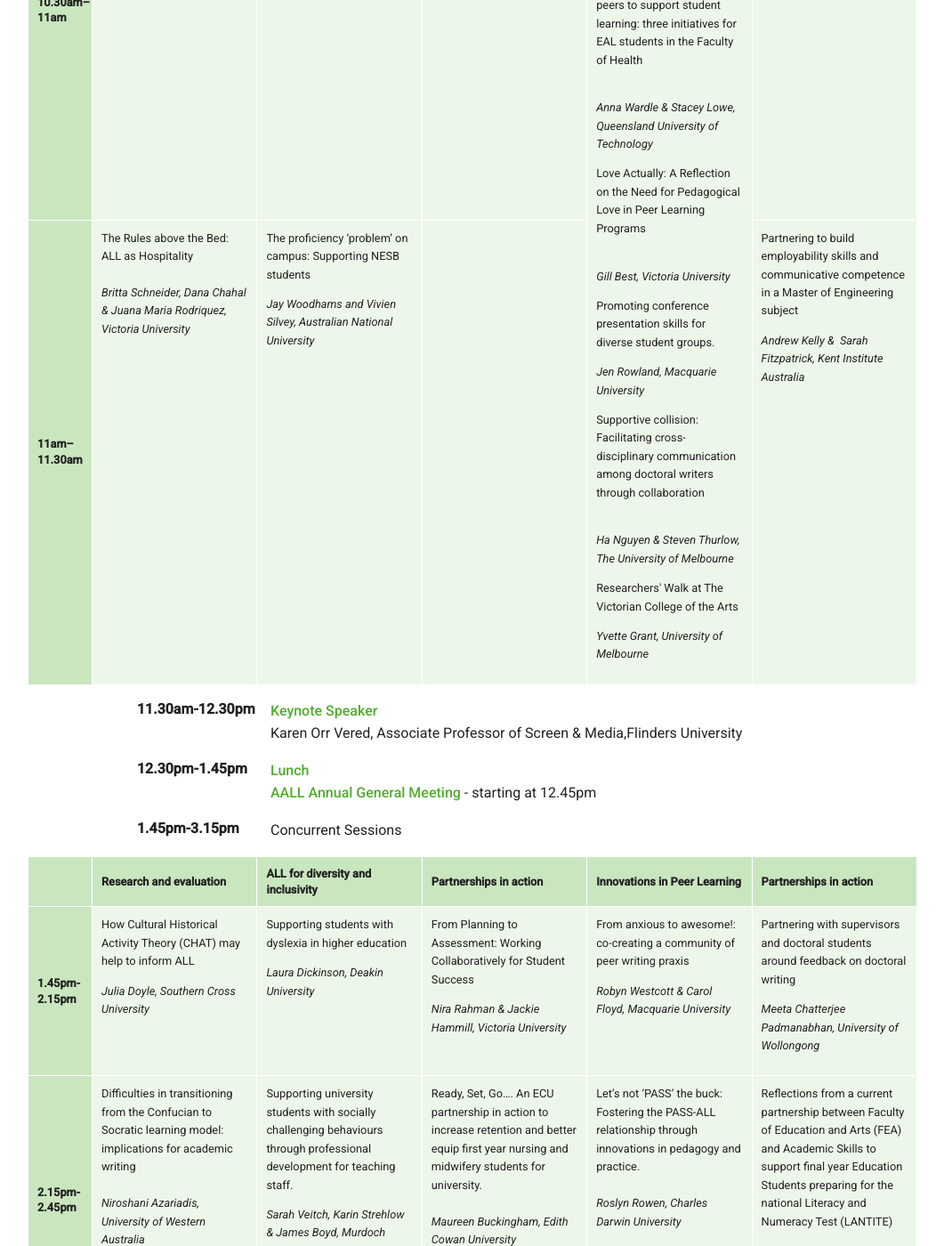
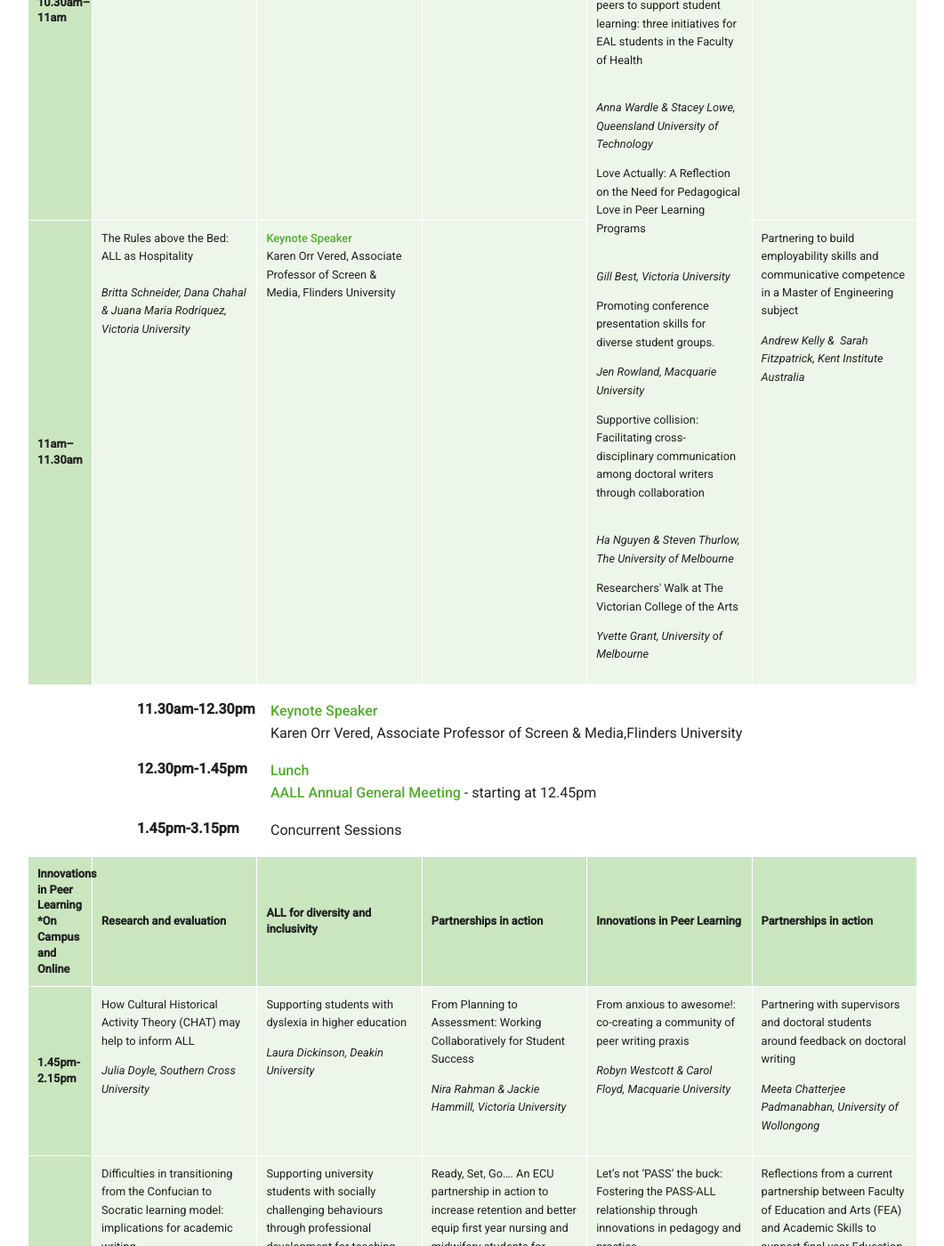
Before and after one commit to aallconference2017/aallconference2017.github.io, a Jekyll site: the page built from program/index.html, in a window 1280 px wide and 1400 px high, scrolled down 5850 px. Shown: the whole window at 89% size, without its empty margins (113-1174 px from the left). Built offline with Jekyll 4.4.1, drawn with Linux system fonts in a browser that asks for light colours.

Commit message:
Updated 'program/index.html' via CloudCannon

```diff
--- a/program/index.html
+++ b/program/index.html
@@ -245,7 +245,7 @@ show_jump_links: true
                             <tr>
                                 <th class="editable">11am–11.30am</th>
                                 <td><div class="editable"><p>The Rules above the Bed: ALL as Hospitality<br /><br /><em>Britta Schneider, Dana Chahal &amp; Juana Maria Rodriquez, Victoria University</em></p></div></td>
-                                <td><div class="editable"><p>The proficiency &lsquo;problem&rsquo; on campus: Supporting NESB students</p><p><em>Jay Woodhams and Vivien Silvey, Australian National University</em></p></div></td>
+                                <td><div class="editable"><p><strong>Keynote Speaker</strong><br />Karen Orr Vered, Associate Professor of Screen &amp; Media, Flinders University</p></div></td>
                                 <td><div class="editable"><p></p></div></td>
                                 <td><div class="editable"><p>Partnering to build employability skills and communicative competence in a Master of Engineering subject</p><p><em>Andrew Kelly &amp;&nbsp; Sarah Fitzpatrick, Kent Institute Australia</em></p></div></td>
                             </tr>
@@ -260,7 +260,7 @@ show_jump_links: true
                     <table>
                         <thead>
                             <tr>
-                                <th class="editable"></th>
+                                <th class="editable">Innovations in Peer Learning *On Campus and Online</th>
                                 <th class="editable">Research and evaluation</th>
                                 <th class="editable">ALL for diversity and inclusivity</th>
                                 <th class="editable">Partnerships in action</th>
```
